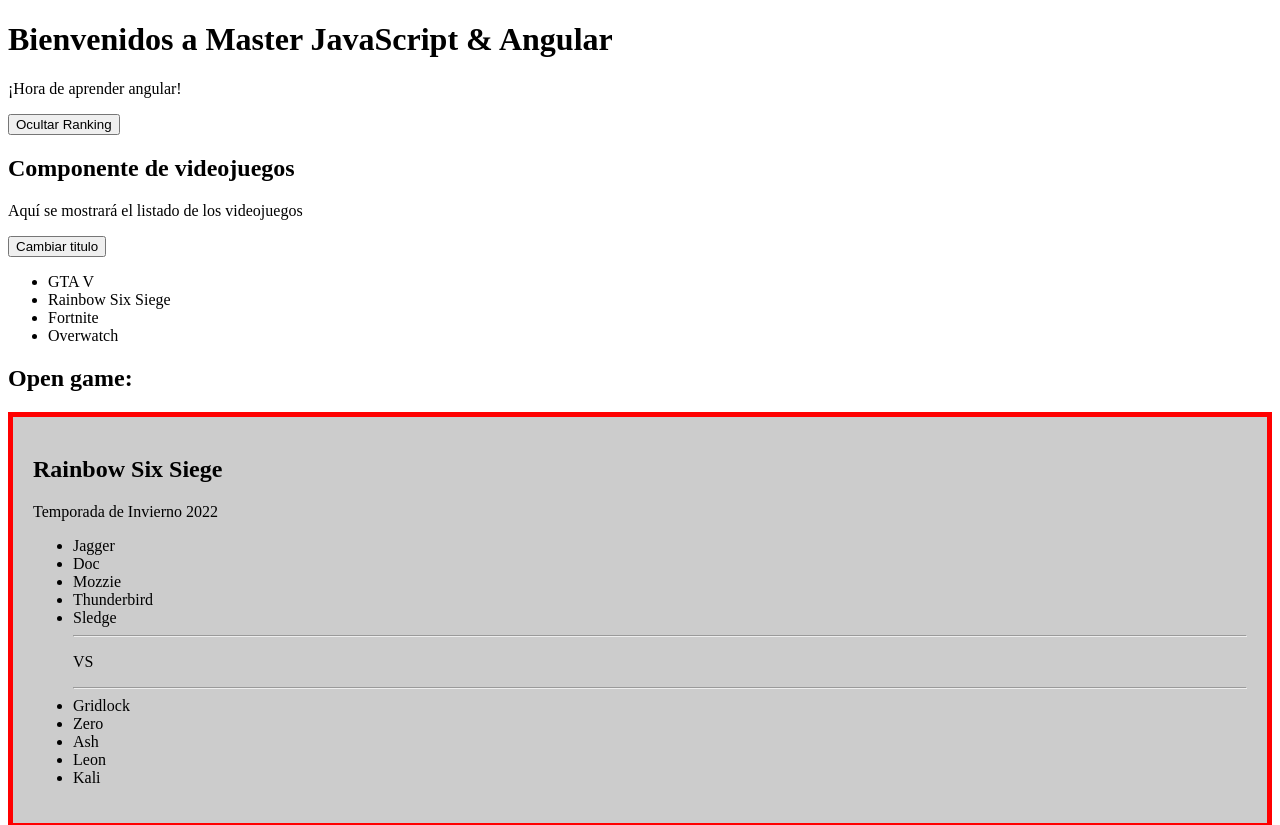
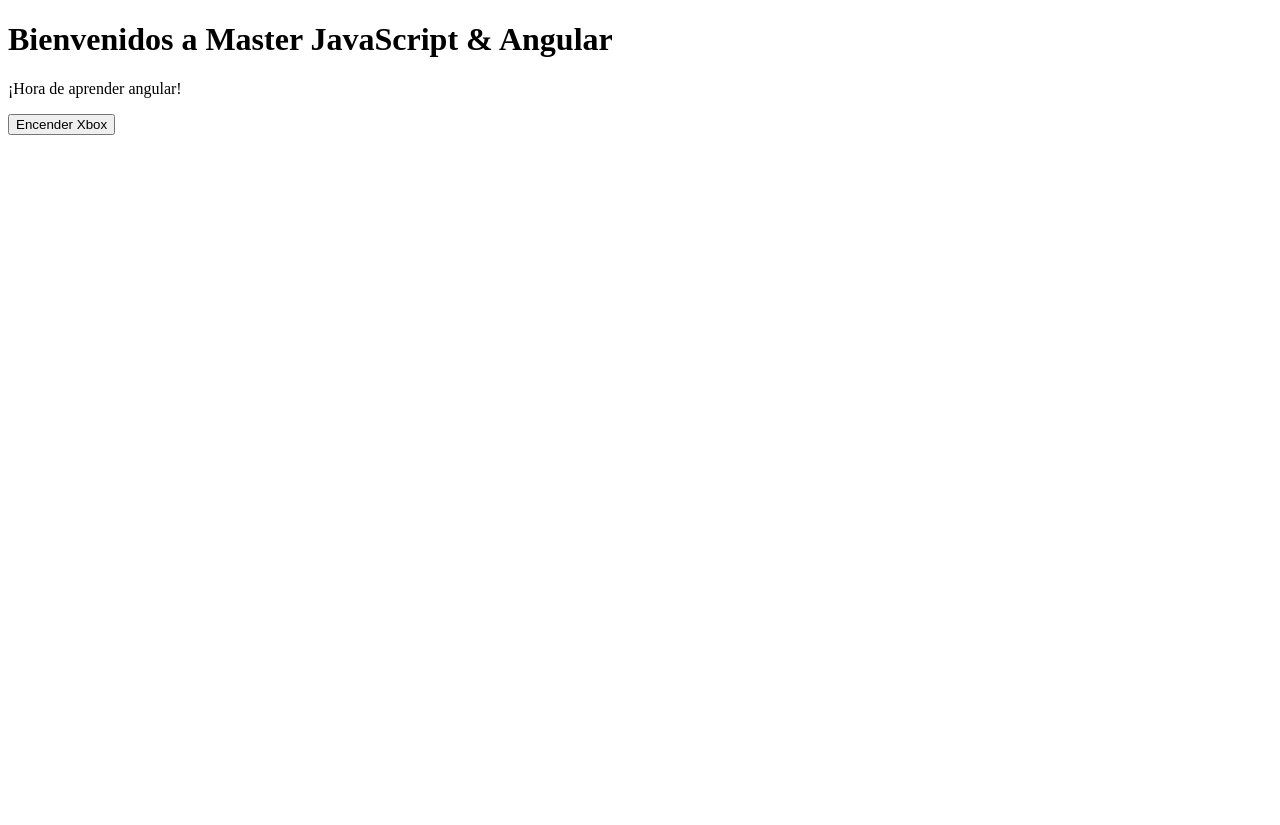
Before and after one commit to Juandieruiz/Master-JavaScript, an Angular app in the folder angular-learning/: page /rainbow in a window 1280 px wide. Shown: the top 825 px of the page. After the commit the page ends 800 px from the top, so only its background shows below. Built offline with nearby package versions, Linux system fonts and the light colour scheme.

Commit message:
Directiva *ngFor y cambios a proyectoConsola

```diff
--- a/angular-learning/src/app/app.component.html
+++ b/angular-learning/src/app/app.component.html
@@ -4,8 +4,8 @@
 <p>¡Hora de aprender angular!</p>
 </div>
 
-<button (click)="Ranking(false)" *ngIf="mostrarVideojuegos">Ocultar Ranking</button>
-<button (click)="Ranking(true)" *ngIf="!mostrarVideojuegos">Mostrar Ranking</button>
+<button (click)="Xbox(false)" *ngIf="mostrarVideojuegos">Apagar Xbox</button>
+<button (click)="Xbox(true)" *ngIf="!mostrarVideojuegos">Encender Xbox</button>
 
 
 <div id="videojuego">
--- a/angular-learning/src/app/app.component.ts
+++ b/angular-learning/src/app/app.component.ts
@@ -7,9 +7,9 @@
 })
 export class AppComponent {
   public title = 'Master JavaScript & Angular';
-  public mostrarVideojuegos: boolean = true;
+  public mostrarVideojuegos: boolean = false;
 
-  Ranking(value: any) {
+  Xbox(value: any) {
     this.mostrarVideojuegos = value;
   }
 
--- a/angular-learning/src/app/components/player/player.component.ts
+++ b/angular-learning/src/app/components/player/player.component.ts
@@ -9,18 +9,32 @@
 export class PlayerComponent implements OnInit {
 public player: Array<Player>;
 public team: string = "Equipo Atacante";
+public armeria: String[];
 
   constructor() {
+    this.armeria = new Array();
     this.player = [
         new Player('Kali', 'Francotirador', 'Subfusil', 'Flack', false),
         new Player('Leon', 'M4- R7', '.90', 'Localizer', true),
-        new Player('Ash', 'Ak - md', 'revolver', 'BreacherWall', false),
+        new Player('Ash', 'Ak - md', 'revolver', 'BreacherWall', true),
         new Player('Zero', 'raz 23', 'minigun', 'HackerCam', true),
-        new Player('Gridlock', 'Fusil', 'miniescopeta', 'Knifes', true),
+        new Player('Gridlock', 'Fusil', 'miniescopeta', 'Knifes', false),
     ];
   }
 
   ngOnInit(): void {
+    this.getArmeria();
+  }
+
+  getArmeria(){
+    this.player.forEach((select,index) => {
+      if(select.disponible){
+        this.armeria.push("Arma 1: " + select.arma1  + " | Arma 2: " + select.arma2);
+
+      }
+    });
+
+    console.log(this.armeria);
   }
 
 }
--- a/angular-learning/src/app/components/videojuego/videojuego.component.html
+++ b/angular-learning/src/app/components/videojuego/videojuego.component.html
@@ -1,14 +1,15 @@
 <h2>{{titulo}}</h2>
 <p>{{listado}}</p>
 
-<button (click)="cambiarTitulo()">Cambiar titulo</button>
+<button (click)="elegirJuegoRainbow(false)" *ngIf="mostrarRainbowSixSiege">Cerrar Rainbow Six</button>
+<button (click)="elegirJuegoRainbow(true)"*ngIf="!mostrarRainbowSixSiege">Abrir Rainbow Six</button>
+
 
 <ul>
-    <li>GTA V</li>
+
     <li>Rainbow Six Siege</li>
-    <li>Fortnite</li>
-    <li>Overwatch</li>
 </ul>
 
-<h2>Open game:</h2>
-<app-rainbow-six-siege></app-rainbow-six-siege>
+<div id="rainbowGame">
+<app-rainbow-six-siege *ngIf="mostrarRainbowSixSiege"></app-rainbow-six-siege>
+</div>
--- a/angular-learning/src/app/components/videojuego/videojuego.component.ts
+++ b/angular-learning/src/app/components/videojuego/videojuego.component.ts
@@ -8,13 +8,22 @@
     export class VideojuegoComponent implements OnInit, DoCheck, OnDestroy {
       public titulo: string;
       public listado:string;
+      public mostrarRainbowSixSiege: boolean = false;
 
       constructor() {
-        this.titulo = 'Componente de videojuegos';
-        this.listado = 'Aquí se mostrará el listado de los videojuegos';
+        this.titulo = 'Bienvenido a tu Xbox One';
+        this.listado = 'Listado de tus videojuegos';
         // Se ejecuta antes de que se cargue el componente
         // console.log('Constructor EJECUTADO...');
       }
+        elegirJuegoRainbow(value:any) {
+        this.titulo = 'Bienvenido a Rainbow Six Siege';
+        this.mostrarRainbowSixSiege = value
+      }
+
+
+
+
 
       ngOnInit(): void {
         // Se ejecuta después de que se cargue el componente
@@ -30,7 +39,7 @@
           // console.log("OnDestroy EJECUTADO...");
       }
 
-      cambiarTitulo() {
-        this.titulo = 'Bienvenido a Rainbow Six Siege';
-      }
+
+
+
     }
```
